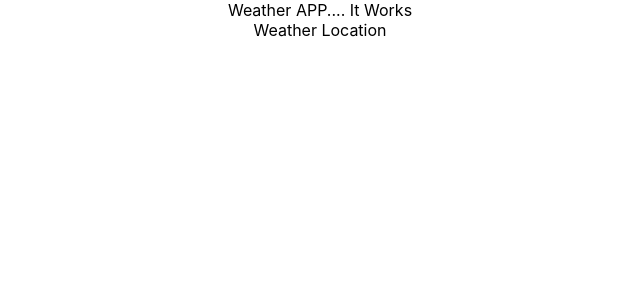
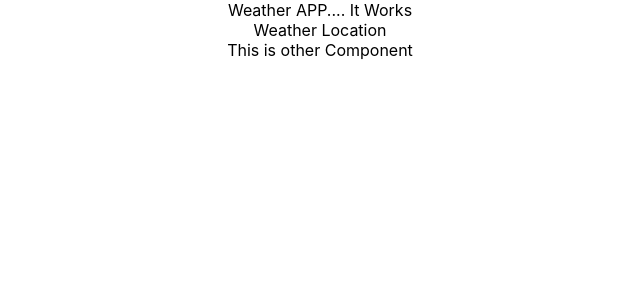
Before and after one commit to Maralex1592/ReactStarts, a React (Create React App) app: page / in a window 1280 px wide. Shown: the top 300 px of the page, without its empty margins (320-960 px from the left). Built offline with nearby package versions, Linux system fonts and the light colour scheme.

Commit message:
other component

```diff
--- a/src/App.js
+++ b/src/App.js
@@ -1,5 +1,6 @@
 import React, { Component } from 'react';
 import Weatherlocation from './components/Weatherlocation'
+import OtherComponent from './components/OtherComponent'
 import './App.css';
 
 class App extends Component{
@@ -8,6 +9,7 @@ class App extends Component{
       <div className="App">
         Weather APP.... It Works
         <Weatherlocation />
+        <OtherComponent />
       </div>
     );
   }
--- /dev/null
+++ b/src/components/OtherComponent.js
@@ -0,0 +1,7 @@
+import React from 'react';
+
+const OtherComponent = () => (
+    <div>This is other Component</div>
+);
+
+export default OtherComponent;
```
